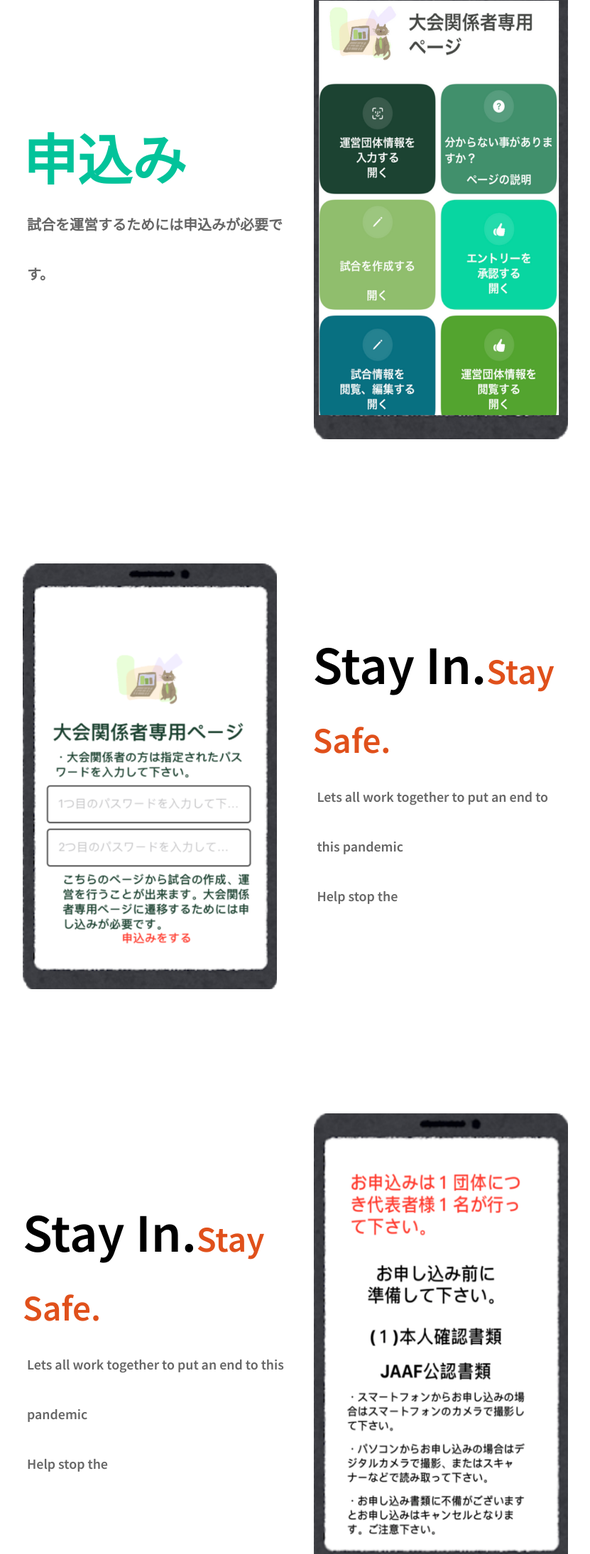
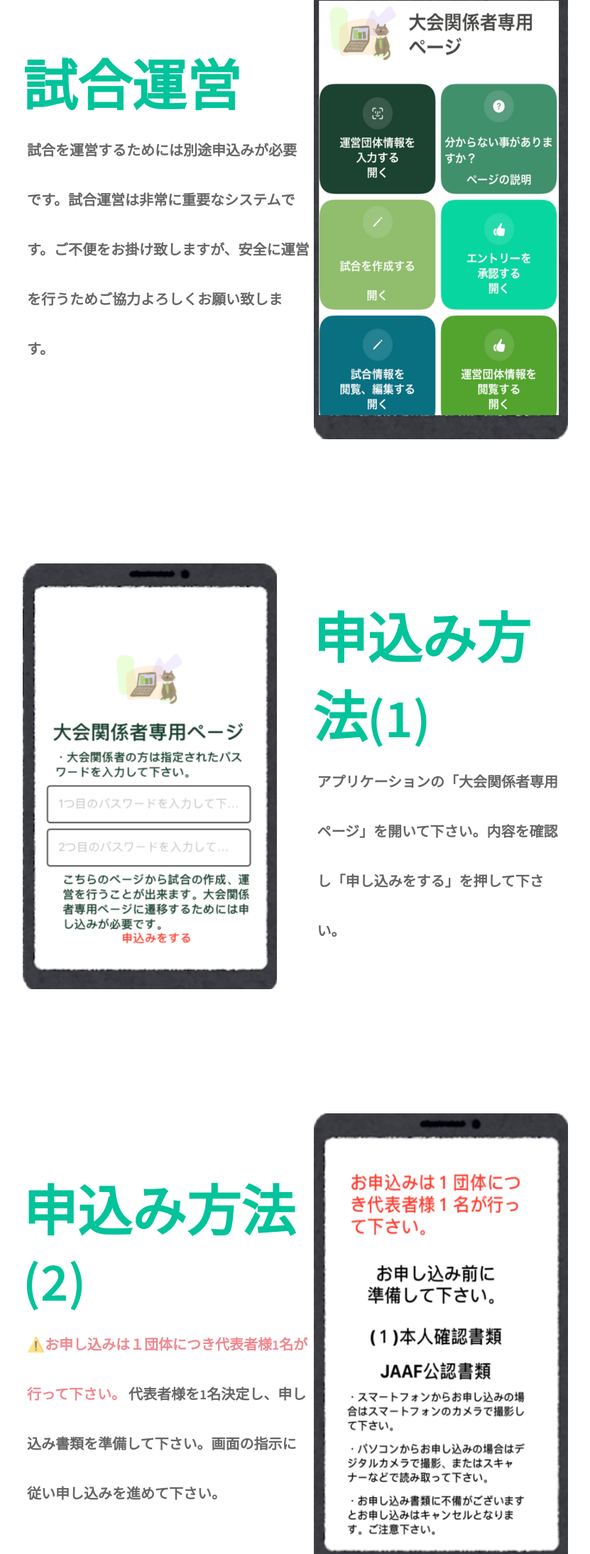
Before and after one commit to matsuokanao/RelayApplicationExplanation, a website: page public/introductionthree.html in a window 1280 px wide. Shown: the part 262-2452 px from the top of the page at 71% size, without its empty margins (224-1055 px from the left). Drawn offline with nearby package versions, Linux system fonts and the light colour scheme.

Commit message:
画面追加

```diff
--- a/public/introductionthree.css
+++ b/public/introductionthree.css
@@ -63,7 +63,7 @@ html,body{
   color: #000;
 }
 .btn-box a:hover{
-  color: #e0501b;
+  color: #02c39a;
 }
 .btn-box .mainlinks{
   color: #02c39a;
--- a/public/introductionthree.html
+++ b/public/introductionthree.html
@@ -37,8 +37,8 @@
 
     <div class="landing">
       <div class= "landingText" data-aos="fade-up" data-aos-duration="1000">
-      <h1><span style="color: #02c39a;">申込み</span></h1>
-      <h3>試合を運営するためには申込みが必要です。</h3>
+      <h1><span style="color: #02c39a;">試合運営</span></h1>
+      <h3>試合を運営するためには別途申込みが必要です。試合運営は非常に重要なシステムです。ご不便をお掛け致しますが、安全に運営を行うためご協力よろしくお願い致します。</h3>
     </div>
     <div class="landingImage" data-aos="fade-down" data-aos-duration="1000">
       <img src="/img/infoone4.png" alt="" height="650px" width="500px">
@@ -52,16 +52,17 @@
         <img src="/img/infothree1.png" alt="">
       </div>
     <div class= "aboutText" data-aos="fade-left" data-aos-duration="1000">
-    <h1>Stay In.<span style="color: #e0501b;font-size: 4vw;">Stay Safe.</span></h1>
-     <h3>Lets all work together to put an end to this pandemic<br>Help stop the </h3>
+    <h1><span style="color: #02c39a;">申込み方法(1)</span></h1>
+     <h3>アプリケーションの「大会関係者専用ページ」を開いて下さい。内容を確認し「申し込みをする」を押して下さい。</h3>
     </div>
   </div>
 
     <!--3-->
     <div class="landing">
       <div class= "landingText" data-aos="fade-up" data-aos-duration="1000">
-      <h1>Stay In.<span style="color: #e0501b;font-size: 4vw;">Stay Safe.</span></h1>
-      <h3>Lets all work together to put an end to this pandemic<br>Help stop the </h3>
+      <h1><span style="color: #02c39a;">申込み方法(2)</span></h1>
+      <h3><span style="color: #e63946;">⚠️お申し込みは１団体につき代表者様1名が行って下さい。</span>
+          代表者様を1名決定し、申し込み書類を準備して下さい。画面の指示に従い申し込みを進めて下さい。</h3>
     </div>
     <div class="landingImage" data-aos="fade-down" data-aos-duration="1000">
       <img src="/img/infothree2.png" alt="" height="650px" width="500px">
@@ -75,16 +76,18 @@
         <img src="/img/infothree3.png" alt="">
       </div>
     <div class= "aboutText" data-aos="fade-left" data-aos-duration="1000">
-    <h1>Stay In.<span style="color: #e0501b;font-size: 4vw;">Stay Safe.</span></h1>
-     <h3>Lets all work together to put an end to this pandemic<br>Help stop the </h3>
+    <h1><span style="color: #02c39a;">申込み方法(2)</span></h1>
+     <h3>連絡先メールアドレスは必ず代表者様とご連絡の取れる連絡先を入力して下さい。「
+       本人確認書類」「JAAF公認書類」をカメラで撮影して下さい。</h3>
     </div>
   </div>
 
   <!--5-->
   <div class="landing">
     <div class= "landingText" data-aos="fade-up" data-aos-duration="1000">
-    <h1><span style="color: #02c39a;">申込み</span></h1>
-    <h3>試合を運営するためには申込みが必要です。</h3>
+    <h1><span style="color: #02c39a;">申込み完了！</span></h1>
+    <h3>以上の内容を指定のメールアドレスに送信して下さい。
+      審査完了後本部より「登録完了のお知らせ」メール、書類が届きます。以上で申込みが完了となります。</h3>
   </div>
   <div class="landingImage" data-aos="fade-down" data-aos-duration="1000">
     <img src="/img/infothree4.png" alt="" height="650px" width="500px">
--- a/public/introductiontwo.css
+++ b/public/introductiontwo.css
@@ -63,7 +63,7 @@ html,body{
   color: #000;
 }
 .btn-box a:hover{
-  color: #e0501b;
+  color: #e63946;
 }
 .btn-box .mainlinks{
   color: #e63946;
```
